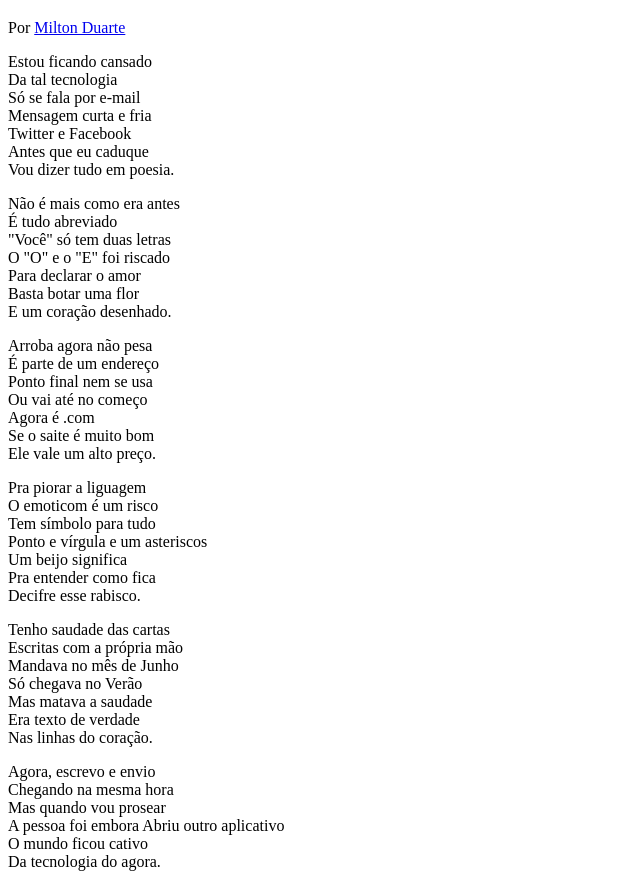
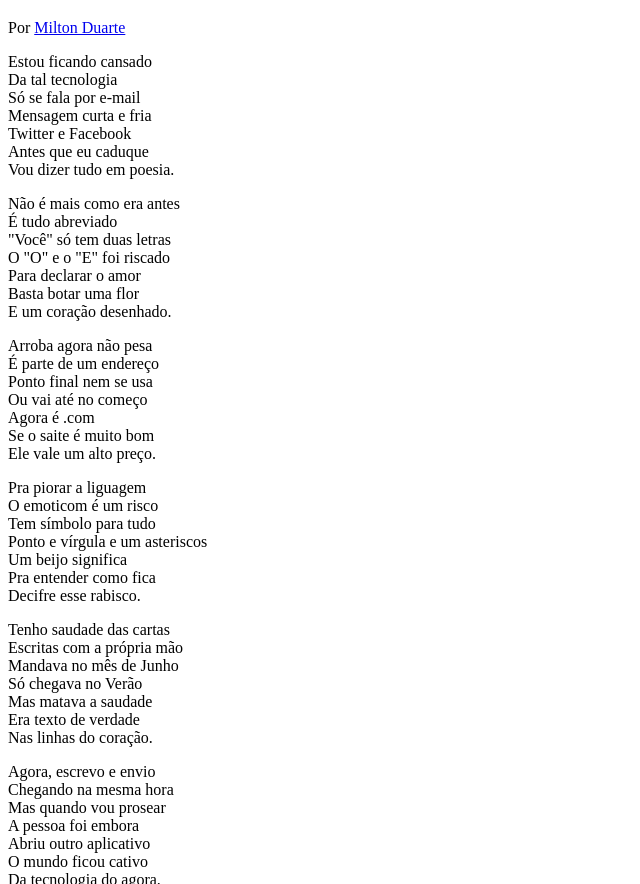
Before and after one commit to ErikDiiogo/Cordel, a plain HTML site: page index.html in a window 1280 px wide. Shown: the part 61-945 px from the top of the page, without its empty margins (0-640 px from the left). Drawn offline with Linux system fonts and the light colour scheme.

Commit message:
Update index.html

```diff
--- a/index.html
+++ b/index.html
@@ -81,7 +81,7 @@
     Agora, escrevo e envio <br>
     Chegando na mesma hora <br>
     Mas quando vou prosear <br>
-    A pessoa foi embora
+    A pessoa foi embora <br>
     Abriu outro aplicativo <br>
     O mundo ficou cativo <br>
     Da tecnologia do agora.
```
